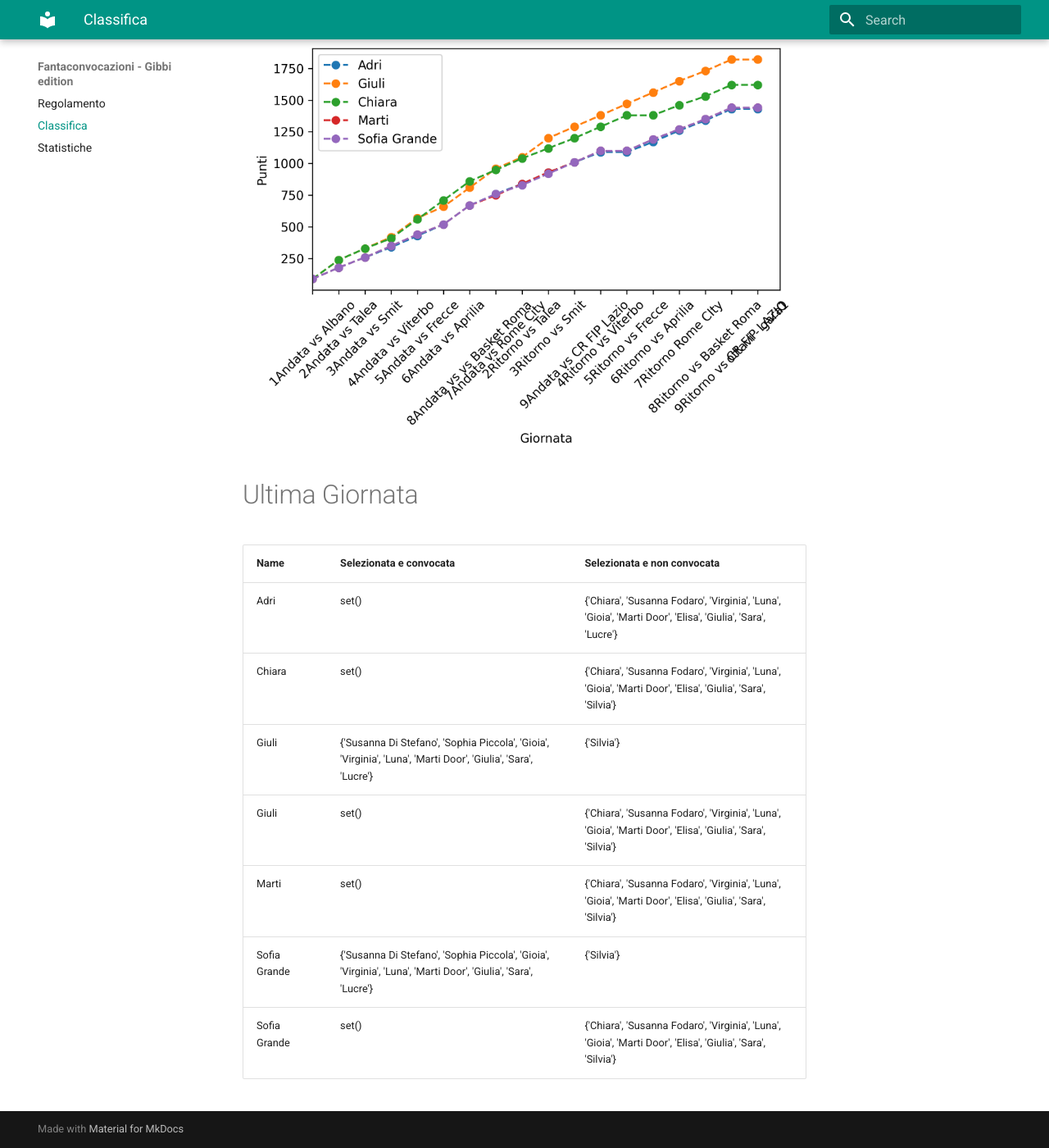
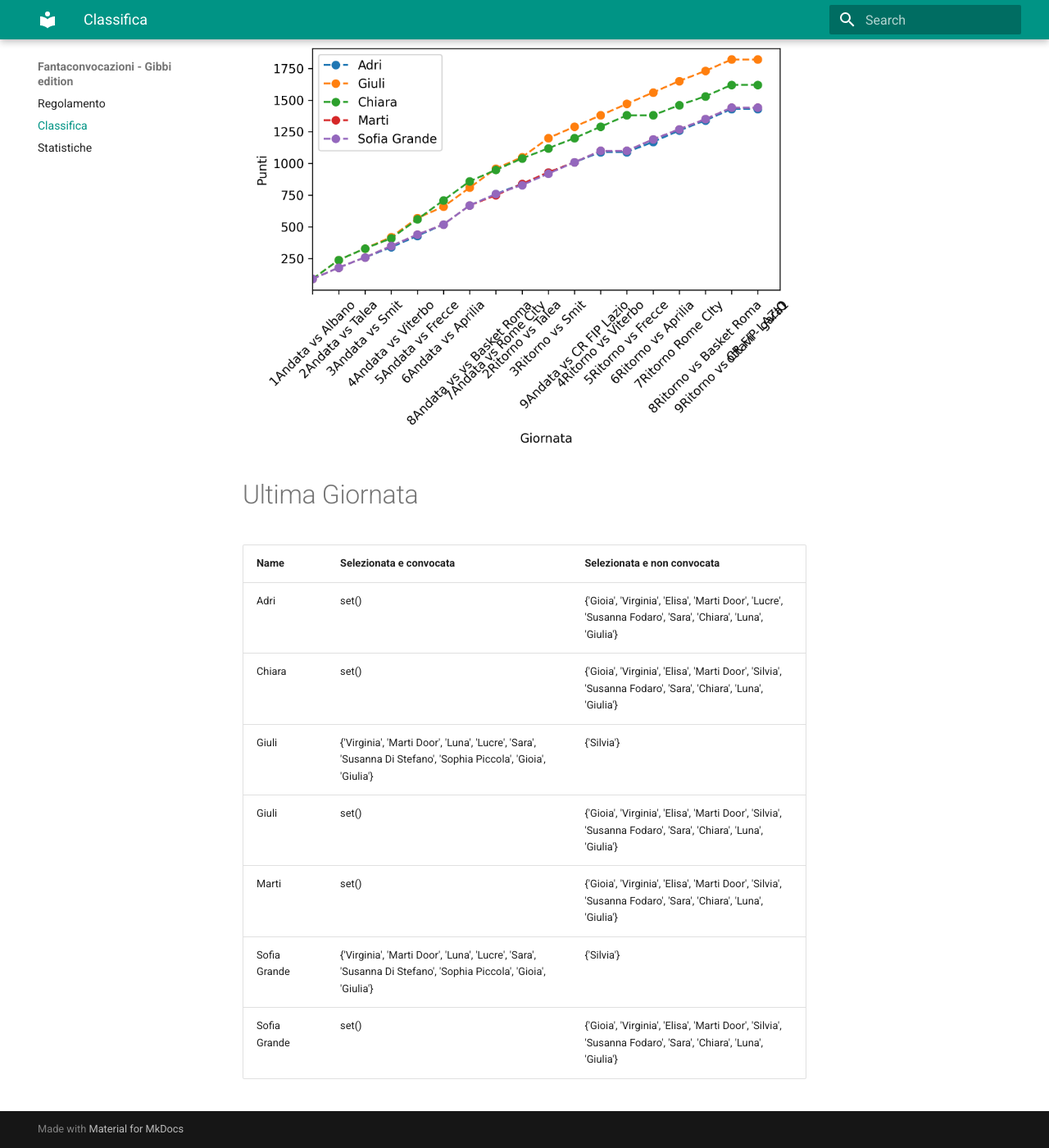
Before and after one commit to martinig94/fantagibbi, an MkDocs documentation site: the page built from docs/Classifica.md, in a window 1280 px wide and 1400 px high, scrolled down 565 px. Shown: the whole window at 82% size. Built offline with MkDocs 1.6.1 and Material for MkDocs 9.7.7, drawn with Linux system fonts in a browser that asks for light colours.

Commit message:
Auto-update from main.py

```diff
--- a/docs/Classifica.md
+++ b/docs/Classifica.md
@@ -18,11 +18,11 @@
 <!-- START_TABLE CORRECT -->
 | Name         | Selezionata e convocata                                                                                        | Selezionata e non convocata                                                                                  |
 |:-------------|:---------------------------------------------------------------------------------------------------------------|:-------------------------------------------------------------------------------------------------------------|
-| Adri         | set()                                                                                                          | {'Chiara', 'Susanna Fodaro', 'Virginia', 'Luna', 'Gioia', 'Marti Door', 'Elisa', 'Giulia', 'Sara', 'Lucre'}  |
-| Chiara       | set()                                                                                                          | {'Chiara', 'Susanna Fodaro', 'Virginia', 'Luna', 'Gioia', 'Marti Door', 'Elisa', 'Giulia', 'Sara', 'Silvia'} |
-| Giuli        | {'Susanna Di Stefano', 'Sophia Piccola', 'Gioia', 'Virginia', 'Luna', 'Marti Door', 'Giulia', 'Sara', 'Lucre'} | {'Silvia'}                                                                                                   |
-| Giuli        | set()                                                                                                          | {'Chiara', 'Susanna Fodaro', 'Virginia', 'Luna', 'Gioia', 'Marti Door', 'Elisa', 'Giulia', 'Sara', 'Silvia'} |
-| Marti        | set()                                                                                                          | {'Chiara', 'Susanna Fodaro', 'Virginia', 'Luna', 'Gioia', 'Marti Door', 'Elisa', 'Giulia', 'Sara', 'Silvia'} |
-| Sofia Grande | {'Susanna Di Stefano', 'Sophia Piccola', 'Gioia', 'Virginia', 'Luna', 'Marti Door', 'Giulia', 'Sara', 'Lucre'} | {'Silvia'}                                                                                                   |
-| Sofia Grande | set()                                                                                                          | {'Chiara', 'Susanna Fodaro', 'Virginia', 'Luna', 'Gioia', 'Marti Door', 'Elisa', 'Giulia', 'Sara', 'Silvia'} |
+| Adri         | set()                                                                                                          | {'Gioia', 'Virginia', 'Elisa', 'Marti Door', 'Lucre', 'Susanna Fodaro', 'Sara', 'Chiara', 'Luna', 'Giulia'}  |
+| Chiara       | set()                                                                                                          | {'Gioia', 'Virginia', 'Elisa', 'Marti Door', 'Silvia', 'Susanna Fodaro', 'Sara', 'Chiara', 'Luna', 'Giulia'} |
+| Giuli        | {'Virginia', 'Marti Door', 'Luna', 'Lucre', 'Sara', 'Susanna Di Stefano', 'Sophia Piccola', 'Gioia', 'Giulia'} | {'Silvia'}                                                                                                   |
+| Giuli        | set()                                                                                                          | {'Gioia', 'Virginia', 'Elisa', 'Marti Door', 'Silvia', 'Susanna Fodaro', 'Sara', 'Chiara', 'Luna', 'Giulia'} |
+| Marti        | set()                                                                                                          | {'Gioia', 'Virginia', 'Elisa', 'Marti Door', 'Silvia', 'Susanna Fodaro', 'Sara', 'Chiara', 'Luna', 'Giulia'} |
+| Sofia Grande | {'Virginia', 'Marti Door', 'Luna', 'Lucre', 'Sara', 'Susanna Di Stefano', 'Sophia Piccola', 'Gioia', 'Giulia'} | {'Silvia'}                                                                                                   |
+| Sofia Grande | set()                                                                                                          | {'Gioia', 'Virginia', 'Elisa', 'Marti Door', 'Silvia', 'Susanna Fodaro', 'Sara', 'Chiara', 'Luna', 'Giulia'} |
 <!-- END_TABLE CORRECT -->
```
